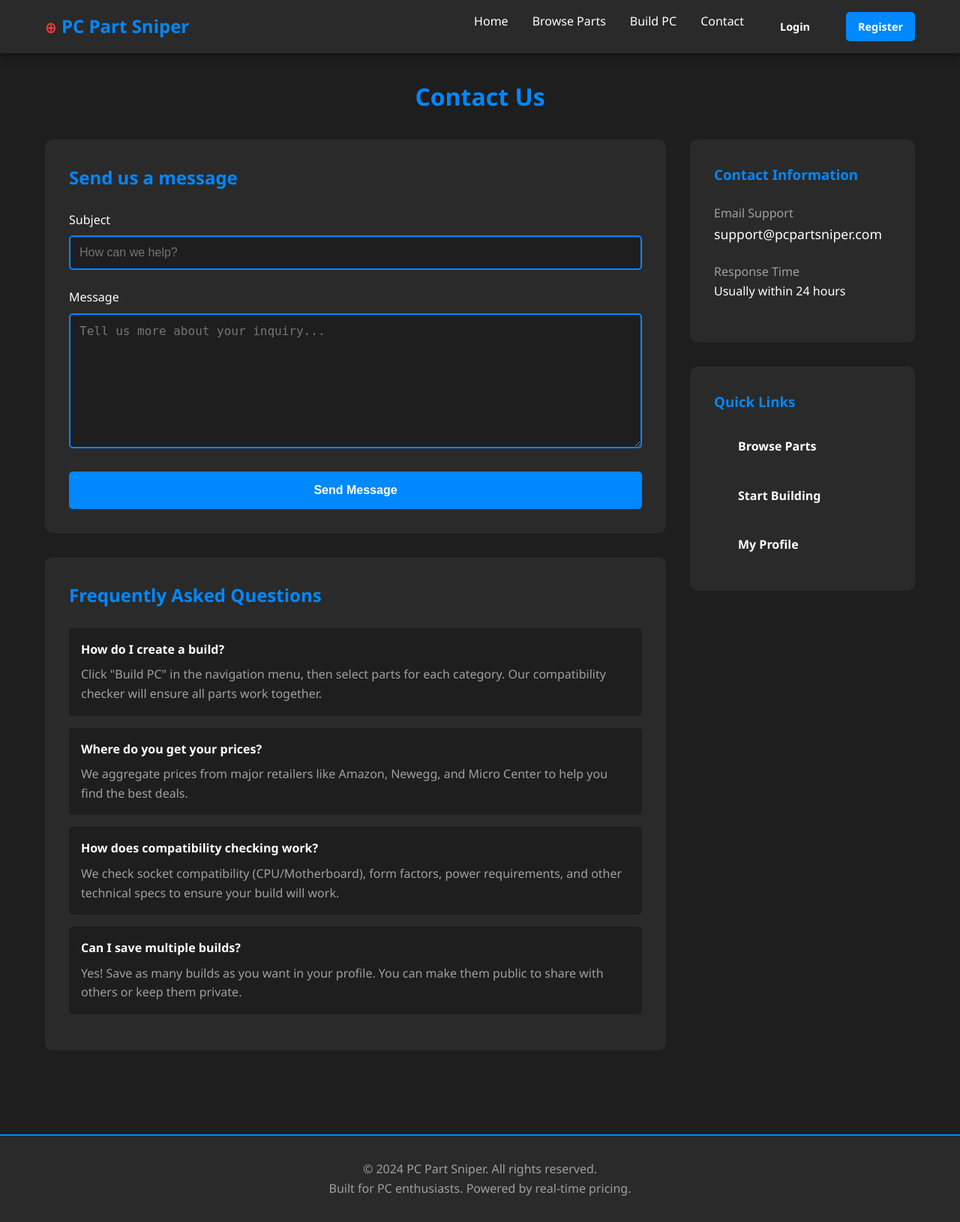
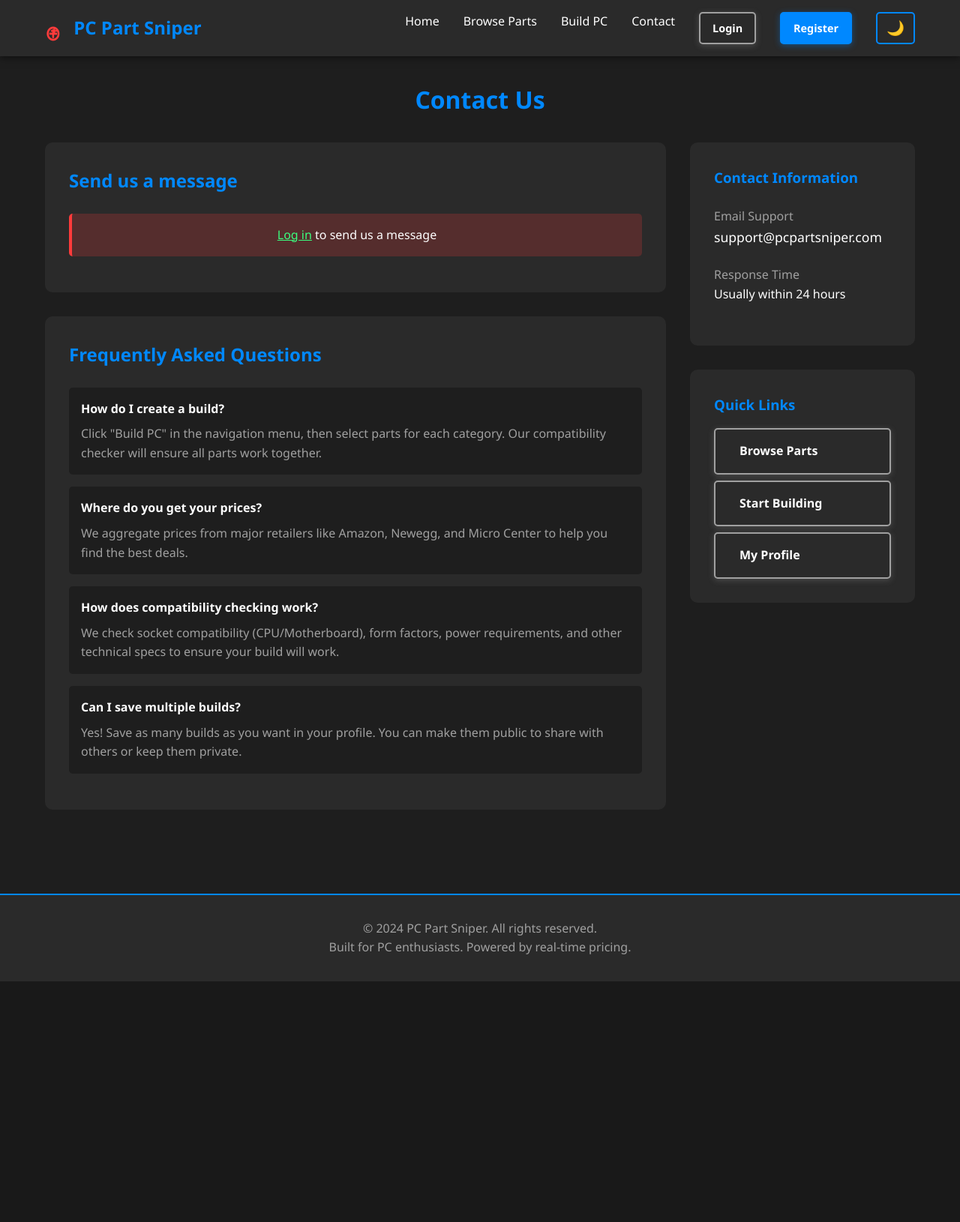
Before and after one commit to daizrazan1/Incubator, a PHP site: page /contact.php in a window 1280 px wide. Shown: the whole page at 75% size. After the commit the page ends 1309 px from the top, so only its background shows below. Run offline with PHP 8.4, Linux system fonts and the light colour scheme.

Commit message:
Assistant checkpoint: Fix contact login, buttons, logo, theme toggle, checkout
Assistant generated file changes:
- contact.php: Require login to send messages, Close login check conditional
- assets/css/style.css: Make buttons more visible and prominent, Add light mode theme variables
- includes/header.php: Update logo with better crosshair design, Add theme toggle button
- index.php: Update hero logo with better crosshair
- assets/js/main.js: Add theme toggle functionality
- checkout.php: Fix SQL syntax error with named parameters

---

User prompt:

please fix the following isssues, i want you to make it so on contact.php someone who is not logged in cant ssend a message , i wanrt to say "log in to send message" or something better, and also thrpoughout the website, on the parts make the buttons visible, fo rexample  the view details and add  to build buttons are clear,  and also fix the crosshair symbol make a better and sharper . mayne add a + symbol in the middle of the logo, and also add a toggle feature on the far right of the header where you can toggle inbetween a light and dark mode version of the website, rightnow its currenlty on darkmode so just make to have the lightr mod feature when toggling. and lastly on build.php when i clcik on proceed checkout, im taken to a page with just this:
Fatal error: Uncaught mysqli_sql_exception: You have an error in your SQL syntax; check the manual that corresponds to your MariaDB server version for the right syntax to use near ':id' at line 4 in /home/runner/workspace/db_config.php:35 Stack trace: #0 /home/runner/workspace/db_config.php(35): mysqli->prepare('SELECT bp.*, p....') #1 /home/runner/workspace/db_config.php(65): query('SELECT bp.*, p....', Array) #2 /home/runner/workspace/checkout.php(19): fetchAll('SELECT bp.*, p....', Array) #3 {main} thrown in /home/runner/workspace/db_config.php on line 35

Replit-Commit-Author: Assistant
Replit-Commit-Session-Id: 27c0203b-45f4-44c4-9d1c-8b48b71e1e5e
Replit-Commit-Event-Id: f647d291-007c-4b95-99db-378ee3f0029a

```diff
--- a/assets/css/style.css
+++ b/assets/css/style.css
@@ -11,6 +11,17 @@
     --highlight: #3BFF7F;
     --text: #FFFFFF;
     --text-secondary: #A0A0A0;
+    --border: #3A3A3A;
+}
+
+body.light-mode {
+    --primary: #FFFFFF;
+    --accent: #0066CC;
+    --secondary: #F5F5F5;
+    --highlight: #00A86B;
+    --text: #1E1E1E;
+    --text-secondary: #666666;
+    --border: #DDDDDD;
 }
 
 body {
@@ -122,7 +133,7 @@ body {
 
 .btn {
     padding: 1rem 2rem;
-    border: none;
+    border: 2px solid var(--accent);
     background: var(--accent);
     color: var(--text);
     border-radius: 5px;
@@ -132,22 +143,28 @@ body {
     transition: all 0.3s;
     text-decoration: none;
     display: inline-block;
+    box-shadow: 0 2px 8px rgba(0, 136, 255, 0.4);
 }
 
 .btn:hover {
     background: var(--highlight);
     color: var(--primary);
+    border-color: var(--highlight);
     transform: translateY(-2px);
-    box-shadow: 0 4px 10px rgba(59, 255, 127, 0.3);
+    box-shadow: 0 6px 16px rgba(59, 255, 127, 0.5);
 }
 
 .btn-secondary {
     background: var(--secondary);
+    border: 2px solid var(--text-secondary);
+    box-shadow: 0 2px 8px rgba(160, 160, 160, 0.3);
 }
 
 .btn-secondary:hover {
     background: var(--accent);
     color: var(--text);
+    border-color: var(--accent);
+    box-shadow: 0 6px 16px rgba(0, 136, 255, 0.5);
 }
 
 .grid {
--- a/assets/js/main.js
+++ b/assets/js/main.js
@@ -15,6 +15,28 @@ document.addEventListener('DOMContentLoaded', function() {
             input.addEventListener('change', function() {
                 filterForm.submit();
             });
+        });
+    }
+
+    // Theme toggle functionality
+    const themeToggle = document.getElementById('themeToggle');
+    if (themeToggle) {
+        // Load saved theme
+        const savedTheme = localStorage.getItem('theme');
+        if (savedTheme === 'light') {
+            document.body.classList.add('light-mode');
+            themeToggle.textContent = '🌞';
+        }
+
+        themeToggle.addEventListener('click', function() {
+            document.body.classList.toggle('light-mode');
+            if (document.body.classList.contains('light-mode')) {
+                themeToggle.textContent = '🌞';
+                localStorage.setItem('theme', 'light');
+            } else {
+                themeToggle.textContent = '🌙';
+                localStorage.setItem('theme', 'dark');
+            }
         });
     }
 });
--- a/checkout.php
+++ b/checkout.php
@@ -19,7 +19,7 @@ if (!$build) {
 $buildParts = fetchAll("SELECT bp.*, p.*
     FROM build_parts bp
     JOIN parts p ON bp.part_id = p.part_id
-    WHERE bp.build_id = :id", [':id' => $buildId]);
+    WHERE bp.build_id = ?", [$buildId]);
 
 $totalPrice = 0;
 $partsMerchants = [];
--- a/contact.php
+++ b/contact.php
@@ -42,6 +42,11 @@ include 'includes/header.php';
             <div class="build-section">
                 <h2>Send us a message</h2>
 
+                <?php if (!isLoggedIn()): ?>
+                    <div class="alert alert-error" style="text-align: center;">
+                        <a href="/login.php?redirect=<?php echo urlencode($_SERVER['REQUEST_URI']); ?>" style="color: var(--highlight); text-decoration: underline;">Log in</a> to send us a message
+                    </div>
+                <?php else: ?>
                 <form method="POST">
                     <div class="form-group">
                         <label>Subject</label>
@@ -55,6 +60,7 @@ include 'includes/header.php';
 
                     <button type="submit" class="btn" style="width: 100%;">Send Message</button>
                 </form>
+                <?php endif; ?>
             </div>
 
             <div class="build-section">
--- a/includes/header.php
+++ b/includes/header.php
@@ -10,7 +10,13 @@
     <nav class="navbar">
         <div class="container">
             <div class="nav-brand">
-                <a href="/index.php"><span style="color: #FF3B3B; font-size: 1.3rem;">⊕</span> PC Part Sniper</a>
+                <a href="/index.php">
+                    <span style="position: relative; display: inline-block; width: 24px; height: 24px; vertical-align: middle; margin-right: 8px;">
+                        <span style="color: #FF3B3B; font-size: 1.8rem; font-weight: bold; position: absolute; left: 0; top: -8px;">⊕</span>
+                        <span style="color: #FF3B3B; font-size: 1.2rem; font-weight: bold; position: absolute; left: 7px; top: -2px;">+</span>
+                    </span>
+                    PC Part Sniper
+                </a>
             </div>
             <ul class="nav-menu">
                 <li><a href="/index.php">Home</a></li>
@@ -30,6 +36,9 @@
                     <li><a href="/login.php" class="btn btn-secondary" style="padding: 8px 16px; font-size: 0.9rem;">Login</a></li>
                     <li><a href="/register.php" class="btn" style="padding: 8px 16px; font-size: 0.9rem;">Register</a></li>
                 <?php endif; ?>
+                <li>
+                    <button id="themeToggle" style="background: none; border: 2px solid var(--accent); color: var(--accent); padding: 8px 12px; border-radius: 5px; cursor: pointer; font-size: 1.2rem; transition: all 0.3s;">🌙</button>
+                </li>
             </ul>
         </div>
     </nav>
```
Also changed, not shown: index.php (+7 -1 lines).
